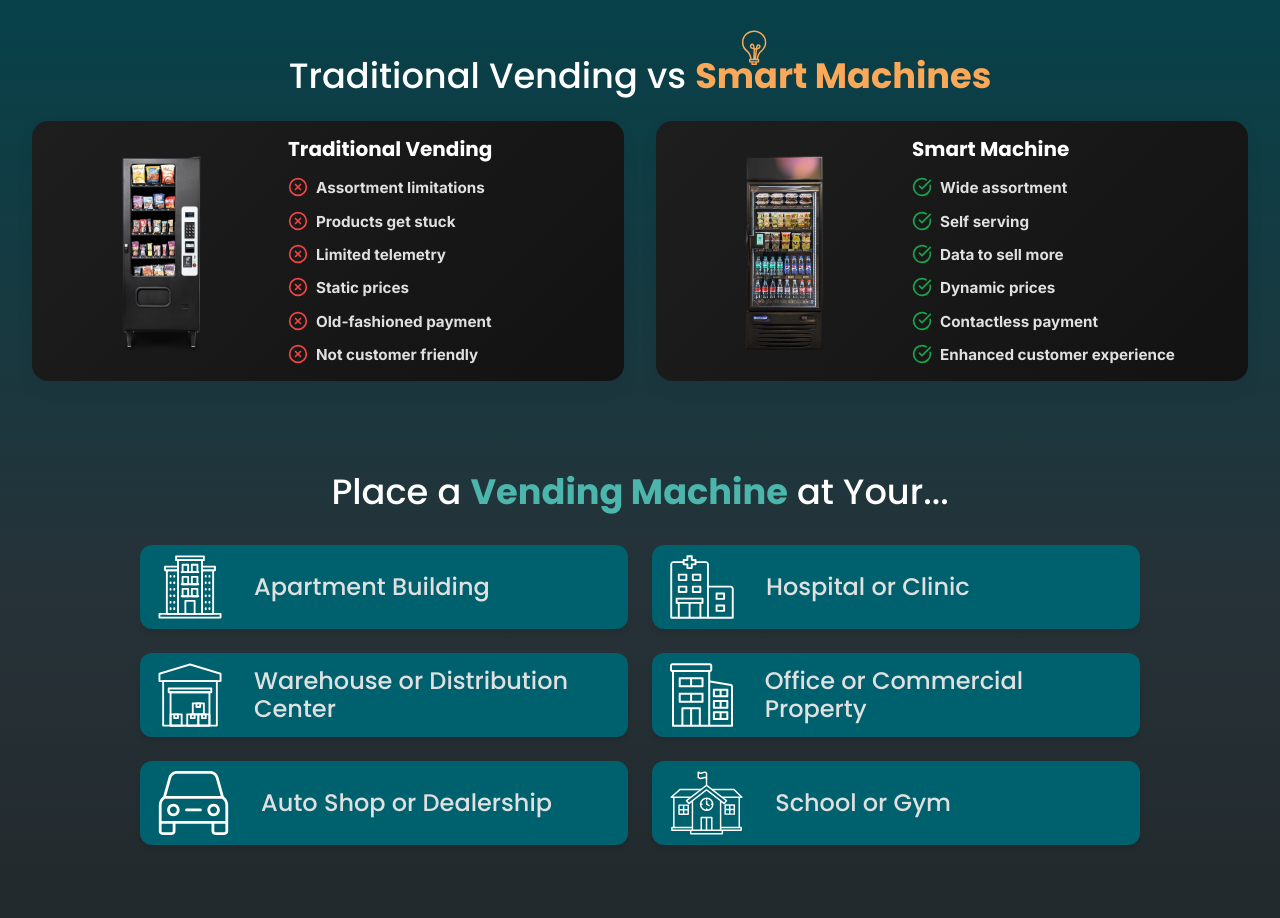
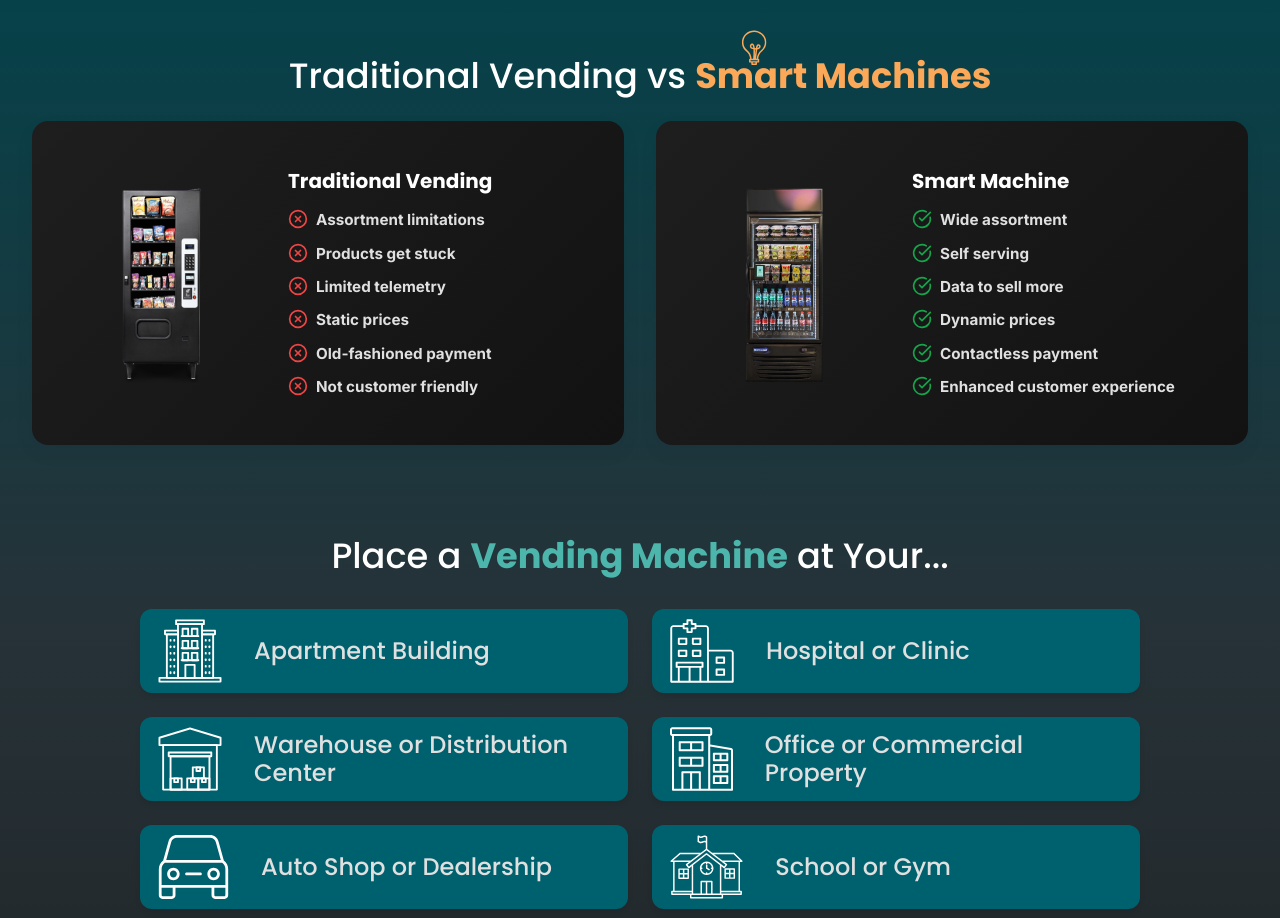
Before and after one commit to cstlford/adn, a Next.js app: page / in a window 1280 px wide. Shown: the part 1160-2078 px from the top of the page. Built offline with nearby package versions, Linux system fonts and the light colour scheme.

Commit message:
padding fix - card

```diff
--- a/app/components/VendingCard/VendingCard.module.css
+++ b/app/components/VendingCard/VendingCard.module.css
@@ -6,7 +6,7 @@
   transition: transform 0.2s ease;
   display: flex;
   gap: 16px;
-  padding: 16px;
+  padding: 48px 16px;
   align-items: center;
   min-height: 200px;
 }
@@ -59,7 +59,7 @@
 @media (max-width: 768px) {
   .card {
     gap: 12px;
-    padding: 12px;
+
     min-height: auto;
   }
 
```
